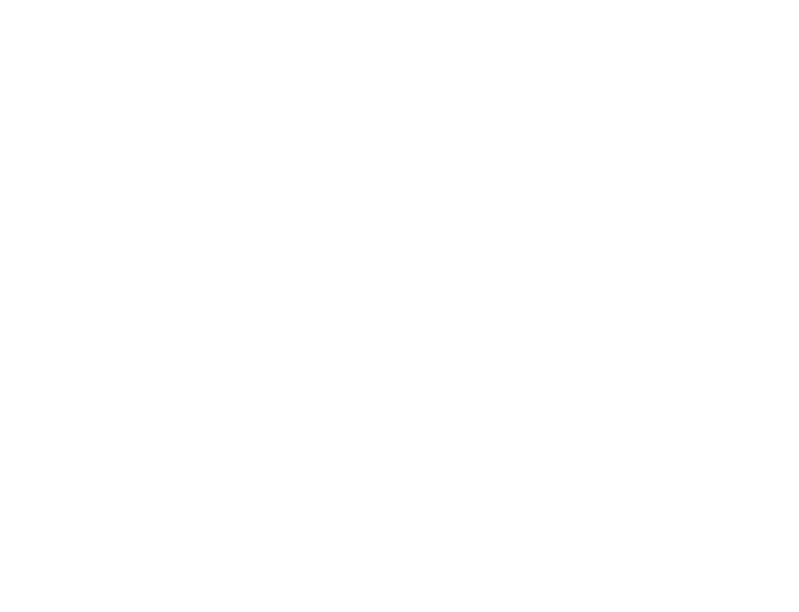
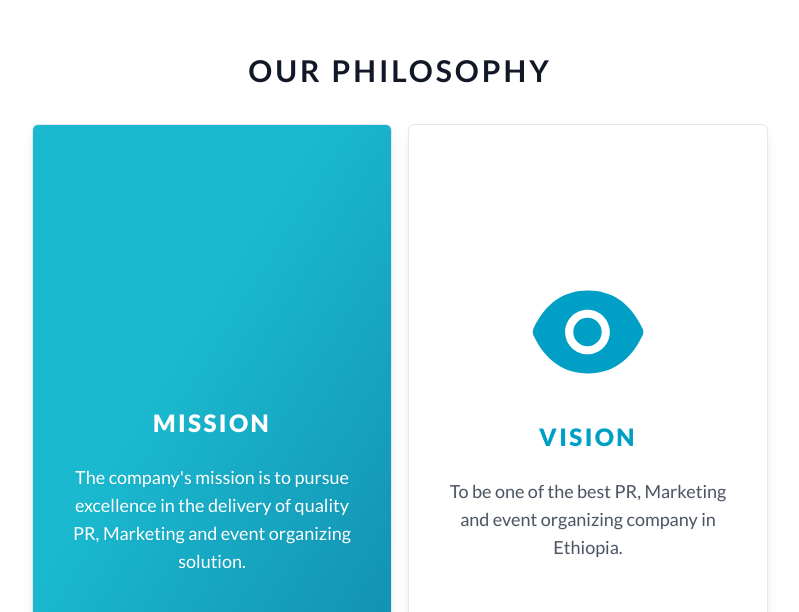
Before and after one commit to NatiG100/dil, a Next.js app: page / in a window 1280 px wide. Shown: the part 1848-2460 px from the top of the page, without its empty margins (240-1039 px from the left). Before the commit the page ends 1792 px from the top, so only its background shows below. Built offline with nearby package versions, Linux system fonts and the light colour scheme; some icons are missing.

Commit message:
make section responsive

```diff
--- a/components/cards/PhilosophyCard.tsx
+++ b/components/cards/PhilosophyCard.tsx
@@ -10,9 +10,9 @@
     return(
         <div
             className={`
-                h-full max-h-[580px] w-[360px] px-9 flex flex-col items-center justify-center gap-6
+                max-w-[85%] h-full max-h-[500px] lg:max-h-[580px] w-[320px] xl:w-[360px] px-9 flex flex-col items-center justify-center gap-6
                 ${bgMode==="gradient"?"from-[#1AB9CF] to-[#1394B4] bg-gradient-to-br from-40% to-90%":"white"}
-                rounded-md shadow-lg border
+                rounded-md shadow-lg border py-8
             `}
         >
             {icon}
--- a/pages/index.tsx
+++ b/pages/index.tsx
@@ -17,11 +17,11 @@
       <AppBar/>
       <HeroSection/>
       <AboutUsSection/>
-      {/* <PhilosophySection/>
-      <ServiceSection/>
-      <WorkSection/>
-      <ContactSection/>
-      <Footer/> */}
+      <PhilosophySection/>
+      {/* <ServiceSection/> */}
+      {/* <WorkSection/> */}
+      {/* <ContactSection/> */}
+      {/* <Footer/> */}
     </div>
   )
 }
--- a/sections/PhilosophySection.tsx
+++ b/sections/PhilosophySection.tsx
@@ -9,9 +9,9 @@
 export default function PhilosophySection(){
     return(
         <Section id="philosophy" className="bg-white">
-            <div className="min-h-screen pt-16  w-full grid grid-rows-[max-content,1fr]">
+            <div className="min-h-screen pt-16  w-full grid grid-rows-[max-content,1fr] px-4 md:px-8 lg:px-16">
                 <SectionHeader>OUR PHILOSOPHY</SectionHeader>
-                <div className="h-full w-full flex items-center justify-center gap-12">
+                <div className="h-full w-full flex flex-col lg:flex-row items-center justify-center gap-4 lg:flex-wrap mt-6">
                     <PhilosophyCard
                         icon={<PiLightbulbFilamentFill className="text-[130px] text-white"/>}
                         title="mission"
```
